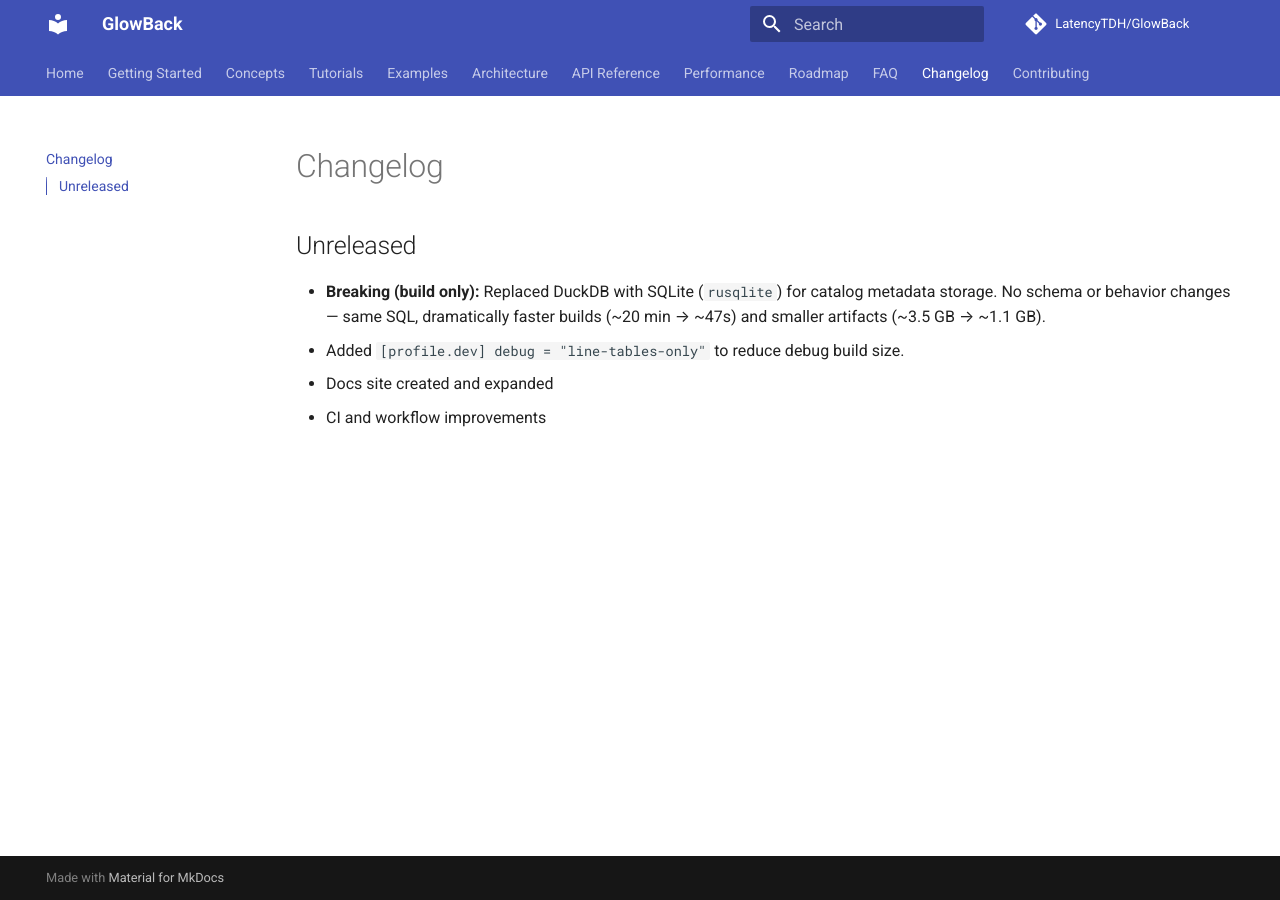
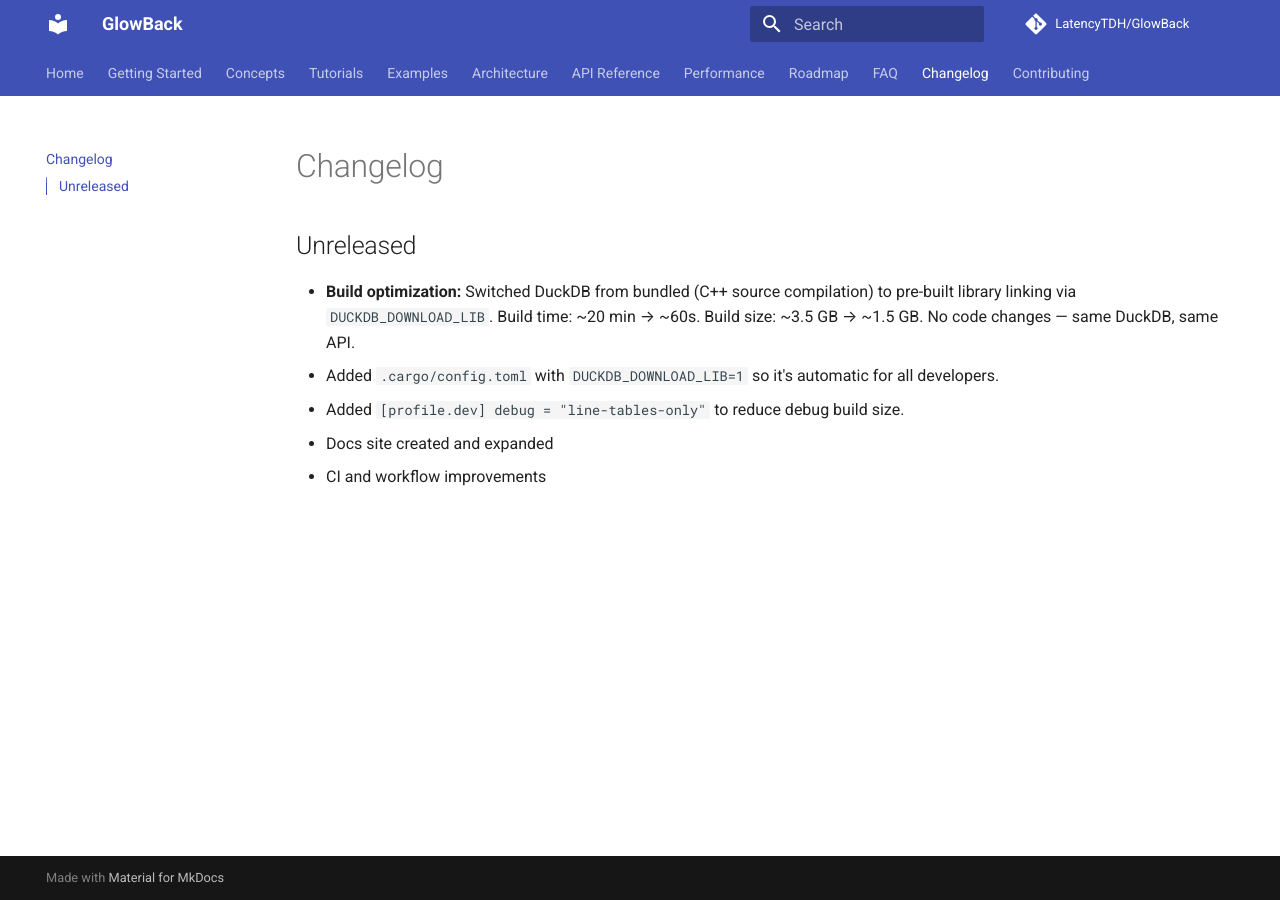
Before and after one commit to LatencyTDH/GlowBack, an MkDocs documentation site: the page built from docs/changelog.md, in a window 1280 px wide. Built offline with MkDocs 1.6.1 and Material for MkDocs 9.7.7, drawn with Linux system fonts in a browser that asks for light colours; comment, search, counter and statistics services are not loaded.

Commit message:
Use pre-built DuckDB instead of compiling from source
Keep DuckDB for catalog + future analytics, but eliminate the 20+ min C++
compilation by linking against pre-built libraries.

Changes:
- Remove 'bundled' feature from duckdb crate (and 'parquet' which implies bundled)
- Add .cargo/config.toml with DUCKDB_DOWNLOAD_LIB=1 (auto-downloads pre-built libs)
- Add [profile.dev] debug = line-tables-only to reduce debug build size
- Revert catalog.rs to original DuckDB code (no SQLite swap needed)
- Update changelog

Results:
- Clean build: ~20 min / 3.5 GB → 63s / 1.5 GB
- DuckDB fully available for analytics, Parquet queries, etc.
- Zero code changes to any module

```diff
--- a/docs/changelog.md
+++ b/docs/changelog.md
@@ -2,7 +2,8 @@
 
 ## Unreleased
 
-- **Breaking (build only):** Replaced DuckDB with SQLite (`rusqlite`) for catalog metadata storage. No schema or behavior changes — same SQL, dramatically faster builds (~20 min → ~47s) and smaller artifacts (~3.5 GB → ~1.1 GB).
+- **Build optimization:** Switched DuckDB from bundled (C++ source compilation) to pre-built library linking via `DUCKDB_DOWNLOAD_LIB`. Build time: ~20 min → ~60s. Build size: ~3.5 GB → ~1.5 GB. No code changes — same DuckDB, same API.
+- Added `.cargo/config.toml` with `DUCKDB_DOWNLOAD_LIB=1` so it's automatic for all developers.
 - Added `[profile.dev] debug = "line-tables-only"` to reduce debug build size.
 - Docs site created and expanded
 - CI and workflow improvements
```
Also changed, not shown: README.md (+3 -3 lines), docs/architecture.md (+1 -1 lines), docs/concepts/data-model.md (+1 -1 lines), docs/index.md (+1 -1 lines), 4 other files.
